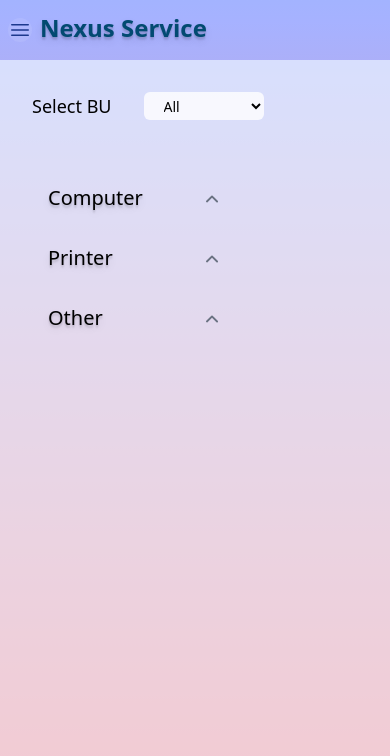
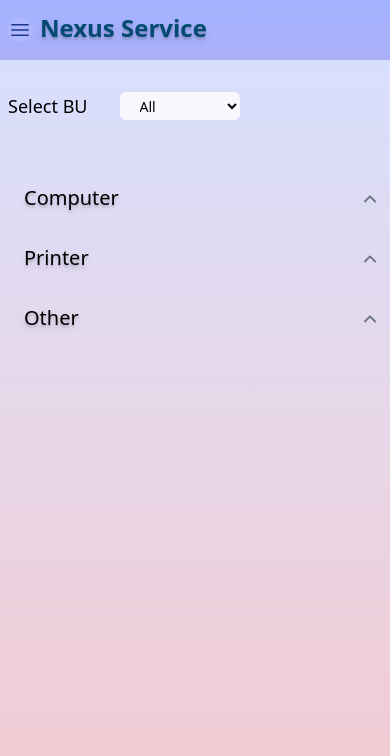
Before and after one commit to deskcodeFun/nexus-app, a Vue app: page / in a window 390 px wide. Shown: the top 756 px of the page. Built offline with nearby package versions, Linux system fonts and the light colour scheme.

Commit message:
modified:   src/views/ComputerView.vue 	modified:   src/views/HomeView.vue 	modified:   src/views/PrinterView.vue

```diff
--- a/src/views/ComputerView.vue
+++ b/src/views/ComputerView.vue
@@ -1,7 +1,9 @@
 <template>
   <!-- <div v-if="computer.isLoading" class="text-green-600 text-2xl text-center">Loading...</div> -->
   <div>
-    <ul class="bg-sky-50/30 flex flex-nowrap overflow-x-scroll p-4 justify-center sm:justify-start">
+    <ul
+      class="bg-sky-50/30 flex flex-col justify-center sm:flex-row sm:flex-nowrap sm:overflow-x-scroll sm:p-4 sm:justify-start"
+    >
       <li v-for="(asset, index) in computerStore" :key="index">
         <ComputerCard :currentAsset="asset" />
       </li>
--- a/src/views/HomeView.vue
+++ b/src/views/HomeView.vue
@@ -1,5 +1,5 @@
 <template>
-  <main class="mx-8">
+  <main class="w-full mx-2 sm:mx-8">
     <!-- submenu filter dropdown select BU-->
     <div class="flex flex-row py-8 gap-8">
       <p class="text-lg">Select BU</p>
@@ -22,8 +22,8 @@
 
     <!--Show computer  -->
     <div class="w-full my-8">
-      <div @click="toggleVisible" class="w-48 flex flex-row justify-between">
-        <p class="text-xl text-shadow-lg px-4">Computer</p>
+      <div @click="toggleVisible" class="max-w-screen mx-4 sm:w-48 flex flex-row justify-between">
+        <p class="text-xl text-shadow-lg">Computer</p>
         <div v-if="visible">
           <ChevronDownIcon class="h-6 w-6 mt-1 bg-white" />
         </div>
@@ -38,8 +38,8 @@
 
     <!--Show printer  -->
     <div class="w-full my-8">
-      <div @click="toggleVisible1" class="w-48 justify-between flex flex-row gap-4">
-        <p class="text-xl text-shadow-lg px-4">Printer</p>
+      <div @click="toggleVisible1" class="max-w-screen mx-4 sm:w-48 justify-between flex flex-row">
+        <p class="text-xl text-shadow-lg">Printer</p>
         <div v-if="visible1">
           <ChevronDownIcon class="h-6 w-6 mt-1 bg-white" />
         </div>
@@ -54,8 +54,8 @@
 
     <!--Show other -->
     <div class="w-full my-8">
-      <div @click="toggleVisible2" class="w-48 justify-between flex flex-row gap-4">
-        <p class="text-xl text-shadow-lg px-4">Other</p>
+      <div @click="toggleVisible2" class="max-w-screen mx-4 sm:w-48 justify-between flex flex-row">
+        <p class="text-xl text-shadow-lg">Other</p>
         <div v-if="visible2">
           <ChevronDownIcon class="h-6 w-6 mt-1 bg-white" />
         </div>
--- a/src/views/PrinterView.vue
+++ b/src/views/PrinterView.vue
@@ -2,7 +2,7 @@
   <!-- <div v-if="computer.isLoading" class="text-green-600 text-2xl text-center">Loading...</div> -->
   <div>
     <ul
-      class="bg-sky-50/30 flex flex-row flex-nowrap overflow-x-scroll p-4 justify-center sm:justify-start"
+      class="bg-sky-50/30 flex flex-col sm:flex-row sm:flex-nowrap sm:overflow-x-scroll sm:p-4 justify-center sm:justify-start"
     >
       <li v-for="(asset, index) in printerStore" :key="index">
         <PrinterCard :currentAsset="asset" />
```
